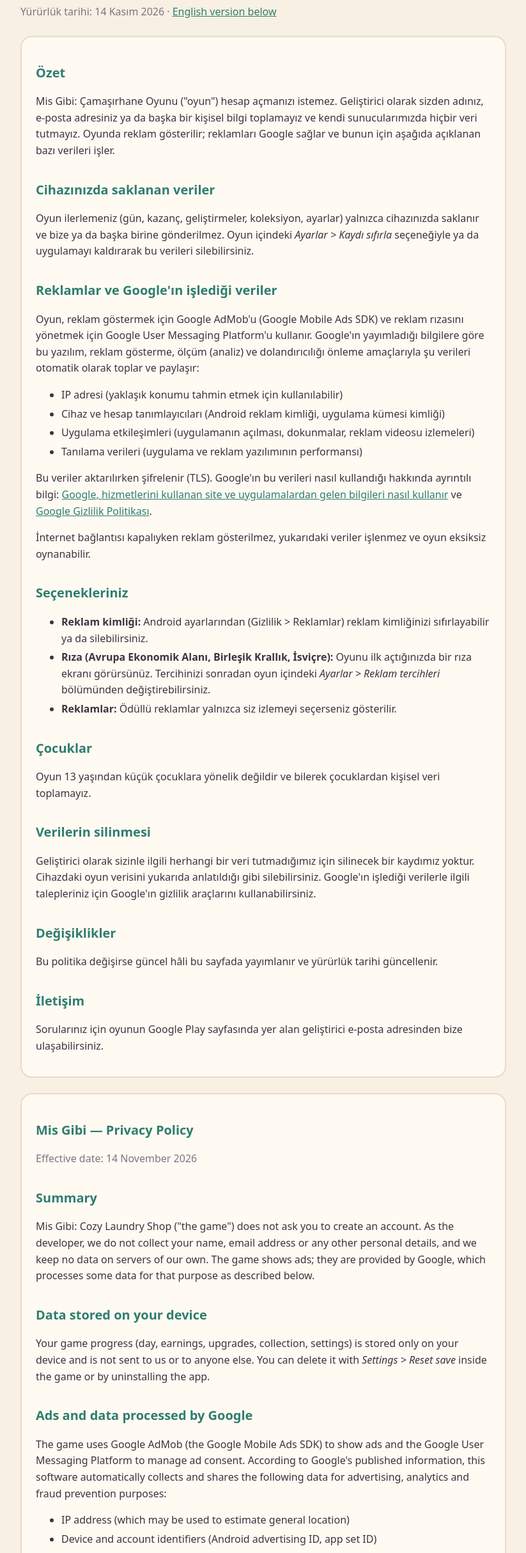
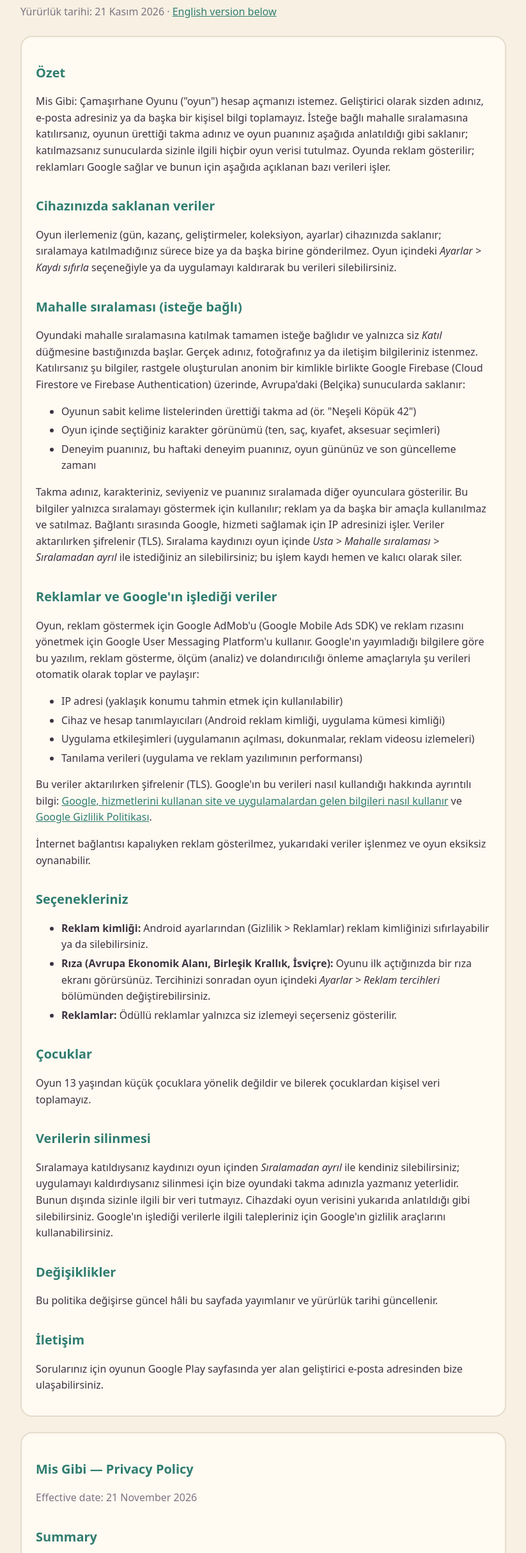
Before and after one commit to tunaes-bit/misgibi, a plain HTML site: page privacy.html in a window 1280 px wide. Shown: the part 98-2526 px from the top of the page at 64% size, without its empty margins (228-1051 px from the left). Drawn offline with Linux system fonts and the light colour scheme.

Commit message:
Gizlilik politikası: isteğe bağlı mahalle sıralaması

```diff
--- a/privacy.html
+++ b/privacy.html
@@ -19,14 +19,23 @@
 <body>
 <main>
   <h1>Mis Gibi — Gizlilik Politikası</h1>
-  <p class="meta">Yürürlük tarihi: 14 Kasım 2026 · <a href="#en">English version below</a></p>
+  <p class="meta">Yürürlük tarihi: 21 Kasım 2026 · <a href="#en">English version below</a></p>
 
   <section id="tr">
     <h2>Özet</h2>
-    <p>Mis Gibi: Çamaşırhane Oyunu ("oyun") hesap açmanızı istemez. Geliştirici olarak sizden adınız, e-posta adresiniz ya da başka bir kişisel bilgi toplamayız ve kendi sunucularımızda hiçbir veri tutmayız. Oyunda reklam gösterilir; reklamları Google sağlar ve bunun için aşağıda açıklanan bazı verileri işler.</p>
+    <p>Mis Gibi: Çamaşırhane Oyunu ("oyun") hesap açmanızı istemez. Geliştirici olarak sizden adınız, e-posta adresiniz ya da başka bir kişisel bilgi toplamayız. İsteğe bağlı mahalle sıralamasına katılırsanız, oyunun ürettiği takma adınız ve oyun puanınız aşağıda anlatıldığı gibi saklanır; katılmazsanız sunucularda sizinle ilgili hiçbir oyun verisi tutulmaz. Oyunda reklam gösterilir; reklamları Google sağlar ve bunun için aşağıda açıklanan bazı verileri işler.</p>
 
     <h2>Cihazınızda saklanan veriler</h2>
-    <p>Oyun ilerlemeniz (gün, kazanç, geliştirmeler, koleksiyon, ayarlar) yalnızca cihazınızda saklanır ve bize ya da başka birine gönderilmez. Oyun içindeki <em>Ayarlar &gt; Kaydı sıfırla</em> seçeneğiyle ya da uygulamayı kaldırarak bu verileri silebilirsiniz.</p>
+    <p>Oyun ilerlemeniz (gün, kazanç, geliştirmeler, koleksiyon, ayarlar) cihazınızda saklanır; sıralamaya katılmadığınız sürece bize ya da başka birine gönderilmez. Oyun içindeki <em>Ayarlar &gt; Kaydı sıfırla</em> seçeneğiyle ya da uygulamayı kaldırarak bu verileri silebilirsiniz.</p>
+
+    <h2>Mahalle sıralaması (isteğe bağlı)</h2>
+    <p>Oyundaki mahalle sıralamasına katılmak tamamen isteğe bağlıdır ve yalnızca siz <em>Katıl</em> düğmesine bastığınızda başlar. Gerçek adınız, fotoğrafınız ya da iletişim bilgileriniz istenmez. Katılırsanız şu bilgiler, rastgele oluşturulan anonim bir kimlikle birlikte Google Firebase (Cloud Firestore ve Firebase Authentication) üzerinde, Avrupa'daki (Belçika) sunucularda saklanır:</p>
+    <ul>
+      <li>Oyunun sabit kelime listelerinden ürettiği takma ad (ör. "Neşeli Köpük 42")</li>
+      <li>Oyun içinde seçtiğiniz karakter görünümü (ten, saç, kıyafet, aksesuar seçimleri)</li>
+      <li>Deneyim puanınız, bu haftaki deneyim puanınız, oyun gününüz ve son güncelleme zamanı</li>
+    </ul>
+    <p>Takma adınız, karakteriniz, seviyeniz ve puanınız sıralamada diğer oyunculara gösterilir. Bu bilgiler yalnızca sıralamayı göstermek için kullanılır; reklam ya da başka bir amaçla kullanılmaz ve satılmaz. Bağlantı sırasında Google, hizmeti sağlamak için IP adresinizi işler. Veriler aktarılırken şifrelenir (TLS). Sıralama kaydınızı oyun içinde <em>Usta &gt; Mahalle sıralaması &gt; Sıralamadan ayrıl</em> ile istediğiniz an silebilirsiniz; bu işlem kaydı hemen ve kalıcı olarak siler.</p>
 
     <h2>Reklamlar ve Google'ın işlediği veriler</h2>
     <p>Oyun, reklam göstermek için Google AdMob'u (Google Mobile Ads SDK) ve reklam rızasını yönetmek için Google User Messaging Platform'u kullanır. Google'ın yayımladığı bilgilere göre bu yazılım, reklam gösterme, ölçüm (analiz) ve dolandırıcılığı önleme amaçlarıyla şu verileri otomatik olarak toplar ve paylaşır:</p>
@@ -50,7 +59,7 @@
     <p>Oyun 13 yaşından küçük çocuklara yönelik değildir ve bilerek çocuklardan kişisel veri toplamayız.</p>
 
     <h2>Verilerin silinmesi</h2>
-    <p>Geliştirici olarak sizinle ilgili herhangi bir veri tutmadığımız için silinecek bir kaydımız yoktur. Cihazdaki oyun verisini yukarıda anlatıldığı gibi silebilirsiniz. Google'ın işlediği verilerle ilgili talepleriniz için Google'ın gizlilik araçlarını kullanabilirsiniz.</p>
+    <p>Sıralamaya katıldıysanız kaydınızı oyun içinden <em>Sıralamadan ayrıl</em> ile kendiniz silebilirsiniz; uygulamayı kaldırdıysanız silinmesi için bize oyundaki takma adınızla yazmanız yeterlidir. Bunun dışında sizinle ilgili bir veri tutmayız. Cihazdaki oyun verisini yukarıda anlatıldığı gibi silebilirsiniz. Google'ın işlediği verilerle ilgili talepleriniz için Google'ın gizlilik araçlarını kullanabilirsiniz.</p>
 
     <h2>Değişiklikler</h2>
     <p>Bu politika değişirse güncel hâli bu sayfada yayımlanır ve yürürlük tarihi güncellenir.</p>
@@ -61,13 +70,22 @@
 
   <section id="en" lang="en">
     <h2>Mis Gibi — Privacy Policy</h2>
-    <p class="meta">Effective date: 14 November 2026</p>
+    <p class="meta">Effective date: 21 November 2026</p>
 
     <h2>Summary</h2>
-    <p>Mis Gibi: Cozy Laundry Shop ("the game") does not ask you to create an account. As the developer, we do not collect your name, email address or any other personal details, and we keep no data on servers of our own. The game shows ads; they are provided by Google, which processes some data for that purpose as described below.</p>
+    <p>Mis Gibi: Cozy Laundry Shop ("the game") does not ask you to create an account. As the developer, we do not collect your name, email address or any other personal details. If you choose to join the optional neighbourhood ranking, your game-generated nickname and game score are stored as described below; if you do not join, no game data about you is kept on any server. The game shows ads; they are provided by Google, which processes some data for that purpose as described below.</p>
 
     <h2>Data stored on your device</h2>
-    <p>Your game progress (day, earnings, upgrades, collection, settings) is stored only on your device and is not sent to us or to anyone else. You can delete it with <em>Settings &gt; Reset save</em> inside the game or by uninstalling the app.</p>
+    <p>Your game progress (day, earnings, upgrades, collection, settings) is stored on your device; unless you join the ranking, it is not sent to us or to anyone else. You can delete it with <em>Settings &gt; Reset save</em> inside the game or by uninstalling the app.</p>
+
+    <h2>Neighbourhood ranking (optional)</h2>
+    <p>Joining the in-game neighbourhood ranking is entirely optional and only starts when you tap <em>Join</em>. Your real name, photo or contact details are never requested. If you join, the following is stored with a randomly generated anonymous ID on Google Firebase (Cloud Firestore and Firebase Authentication), on servers in Europe (Belgium):</p>
+    <ul>
+      <li>A nickname generated by the game from fixed word lists (e.g. "Fluffy Bubble 17")</li>
+      <li>The character look you chose in the game (skin, hair, outfit and extras)</li>
+      <li>Your experience score, this week's experience score, your in-game day and the time of the last update</li>
+    </ul>
+    <p>Your nickname, character, level and score are shown to other players in the ranking. This information is used only to show the ranking; it is not used for advertising or any other purpose and is not sold. While connecting, Google processes your IP address to provide the service. Data is encrypted in transit (TLS). You can delete your ranking entry at any time in the game with <em>Mastery &gt; Neighbourhood ranking &gt; Leave the ranking</em>; this deletes the entry immediately and permanently.</p>
 
     <h2>Ads and data processed by Google</h2>
     <p>The game uses Google AdMob (the Google Mobile Ads SDK) to show ads and the Google User Messaging Platform to manage ad consent. According to Google's published information, this software automatically collects and shares the following data for advertising, analytics and fraud prevention purposes:</p>
@@ -91,7 +109,7 @@
     <p>The game is not directed at children under 13, and we do not knowingly collect personal data from children.</p>
 
     <h2>Deleting data</h2>
-    <p>Because we, the developer, hold no data about you, there is no record for us to delete. You can delete the game data on your device as described above. For data processed by Google, please use Google's privacy tools.</p>
+    <p>If you joined the ranking, you can delete your entry yourself in the game with <em>Leave the ranking</em>; if you have already uninstalled the app, just write to us with your in-game nickname and we will delete it. Apart from that we hold no data about you. You can delete the game data on your device as described above. For data processed by Google, please use Google's privacy tools.</p>
 
     <h2>Changes</h2>
     <p>If this policy changes, the current version will be published on this page and the effective date will be updated.</p>
```
